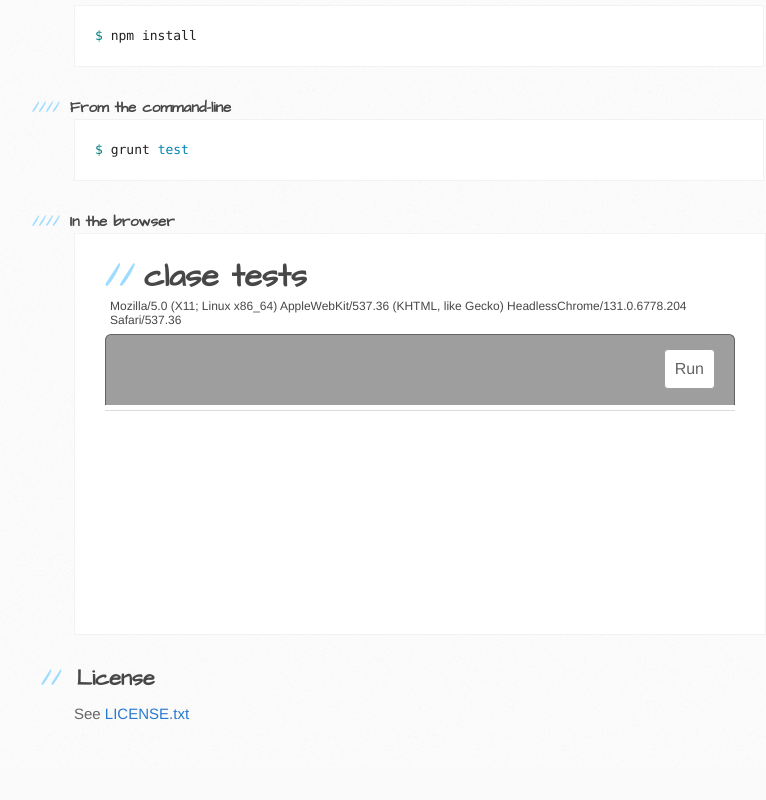
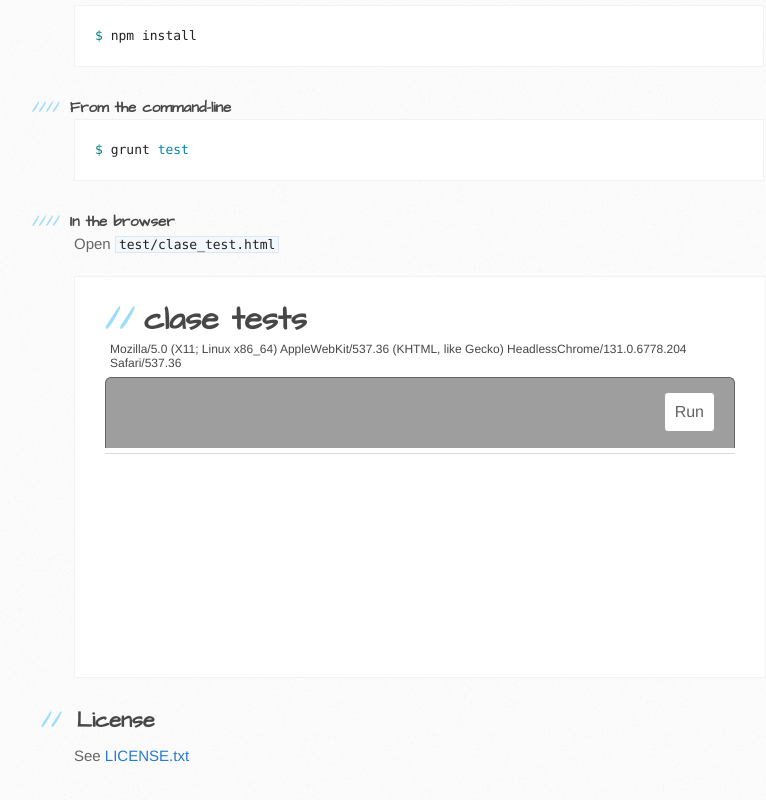
Before and after one commit to dciccale/clase, a plain HTML site: page index.html in a window 1280 px wide. Shown: the part 4087-4887 px from the top of the page, without its empty margins (96-862 px from the left). Before the commit the page ends 4855 px from the top, so only its background shows below. Drawn offline with Linux system fonts and the light colour scheme.

Commit message:
mention the html test file

```diff
--- a/index.html
+++ b/index.html
@@ -193,6 +193,8 @@ John Resig, and Underscore.js by Jeremy Ashkenas.</p>
 <h4>
 <a name="in-the-browser" class="anchor" href="#in-the-browser"><span class="octicon octicon-link"></span></a>In the browser</h4>
 
+<p>Open <code>test/clase_test.html</code></p>
+
 <iframe src="test/clase_test.html" id="iframe-tests"></iframe>
 
 <h2>
```
